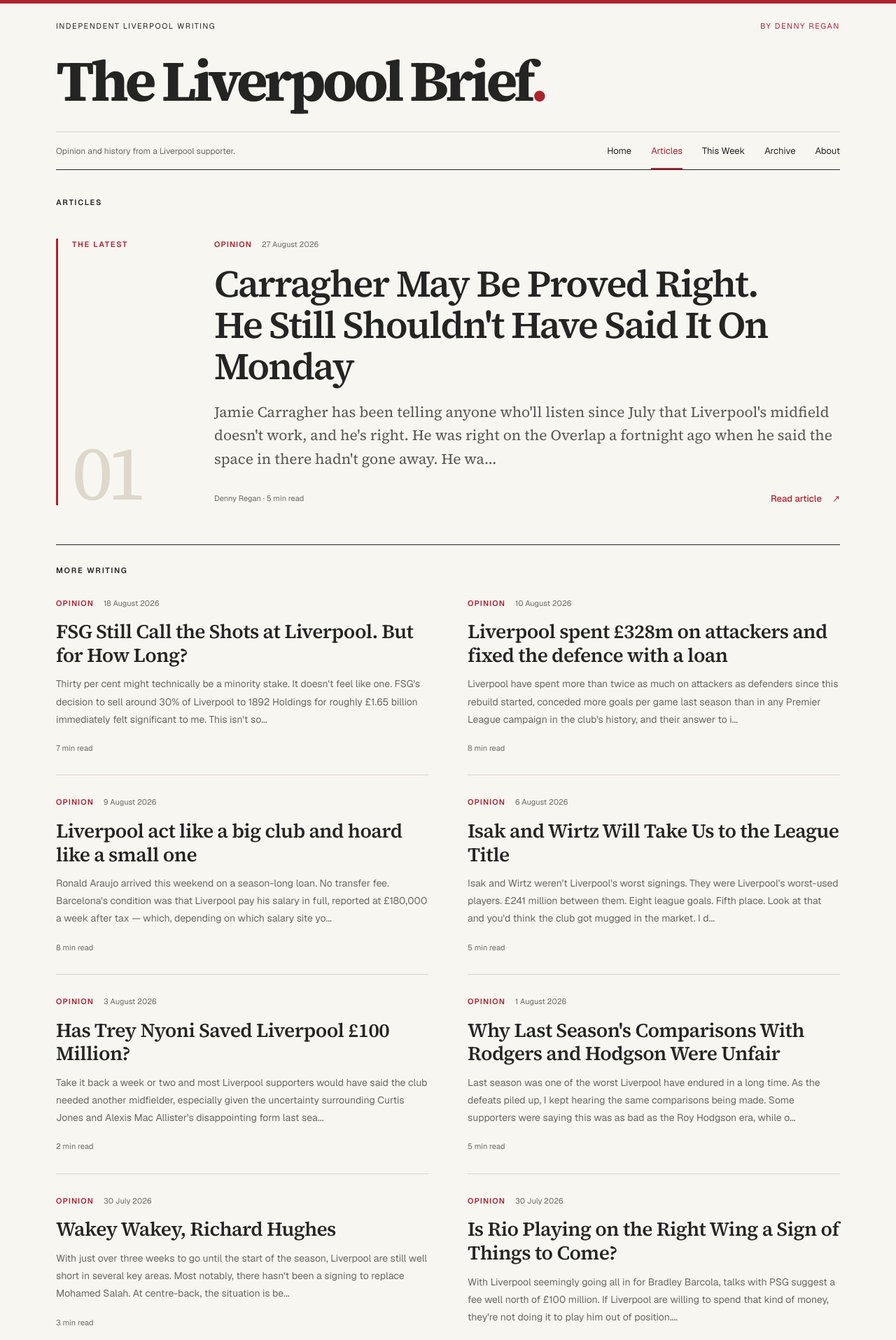
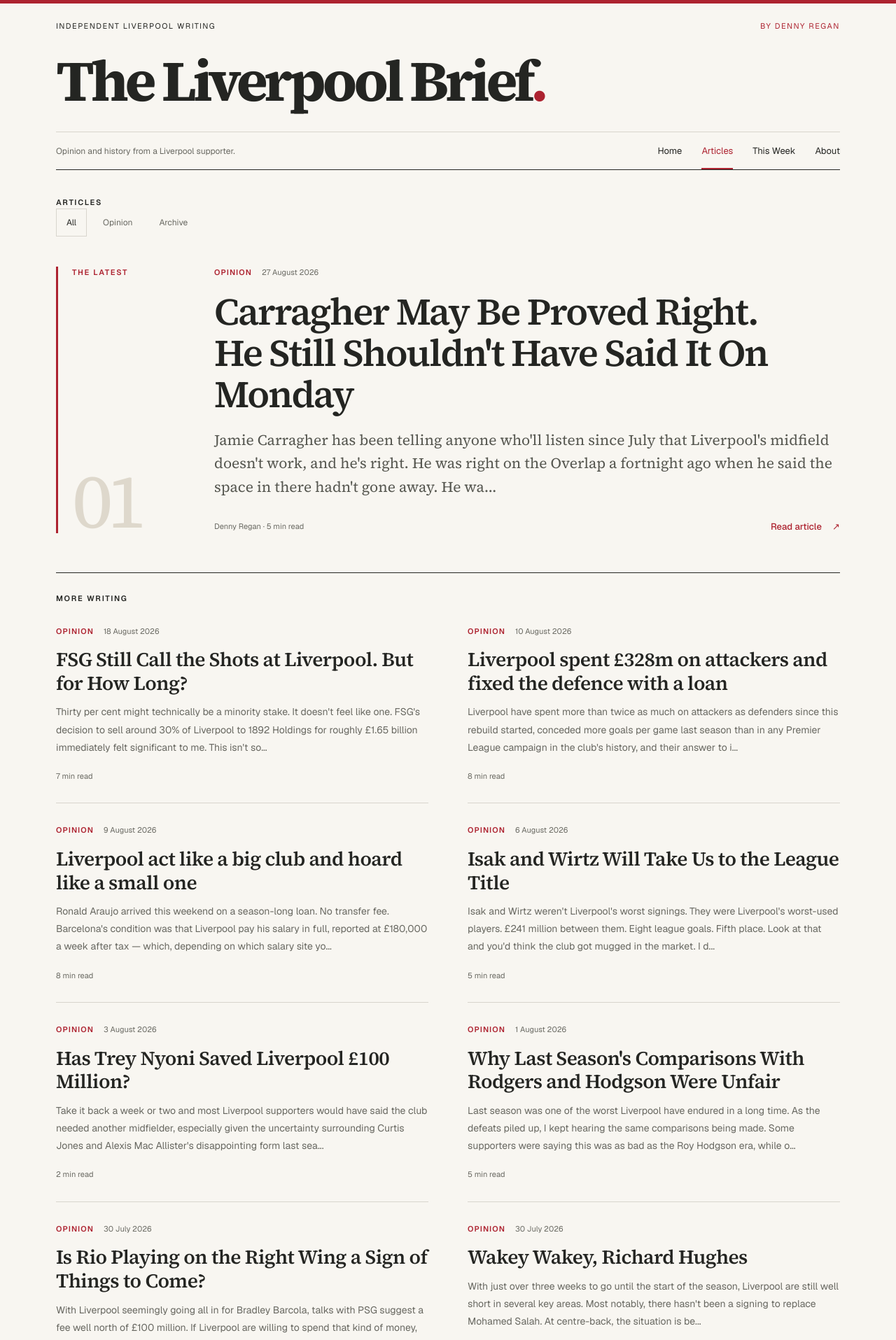
Before and after one commit to DennyRegan/the-liverpool-brief, a Next.js app: page /articles in a window 1280 px wide. Shown: the top 1915 px of the page at 70% size. Built offline with nearby package versions, Linux system fonts and the light colour scheme.

Commit message:
Unify article collection and surface historical reading below This Week

```diff
--- a/app/archive/page.tsx
+++ b/app/archive/page.tsx
@@ -1,53 +1,5 @@
-import Link from "next/link";
-import { getArchiveFeatures } from "@/lib/content/archive";
-import { SiteHeader } from "@/app/components/SiteHeader";
-
-const SECTIONS = [
-  {
-    href: "/archive/matches",
-    label: "Matches",
-    description: "Classic Liverpool matches, from European nights to unforgettable derby days.",
-  },
-  {
-    href: "/archive/people",
-    label: "People",
-    description: "The players and managers who shaped Liverpool FC.",
-  },
-  {
-    href: "/archive/seasons",
-    label: "Seasons",
-    description:
-      "We start here, where Bill Shankly takes over, and go right through to the modern day.",
-  },
-];
+import { redirect } from "next/navigation";
 
 export default function ArchivePage() {
-  return (
-    <div className="min-h-screen">
-      <SiteHeader active="archive" />
-      <main id="main-content" className="max-w-2xl mx-auto px-4 py-12">
-        <h1 className="font-serif text-3xl font-bold text-gray-900 mb-2">The Liverpool Archive</h1>
-        <p className="text-gray-500 mb-10">Classic stories from Anfield&rsquo;s history.</p>
-
-        {getArchiveFeatures().length === 0 && <p className="text-gray-600 mb-8">Denny’s archive articles will appear here as they are published.</p>}
-        <ul>
-          {SECTIONS.map((section, index) => (
-            <li key={section.href} className={index > 0 ? "pt-6 mt-6 border-t border-gray-200" : ""}>
-              <Link href={section.href} className="group flex items-start justify-between gap-4">
-                <div>
-                  <h2 className="font-serif text-xl font-bold text-gray-900 mb-2 group-hover:underline">
-                    {section.label}
-                  </h2>
-                  <p className="text-gray-600 leading-relaxed">{section.description}</p>
-                </div>
-                <span className="text-accent text-xl leading-none shrink-0 pt-1" aria-hidden="true">
-                  →
-                </span>
-              </Link>
-            </li>
-          ))}
-        </ul>
-      </main>
-    </div>
-  );
+  redirect("/articles");
 }
--- a/app/articles/page.tsx
+++ b/app/articles/page.tsx
@@ -1,4 +1,4 @@
-import { getArticles } from "@/lib/content/articles";
+import { getWriting } from "@/lib/content/writing";
 import { formatListDate, getExcerpt } from "@/lib/format";
 import { SiteHeader } from "@/app/components/SiteHeader";
 import { ArticleCollection } from "@/app/components/ArticleCollection";
@@ -6,8 +6,8 @@
 export const metadata = { title: "Articles | The Liverpool Brief", alternates: { canonical: "/articles" } };
 
 export default function ArticlesPage() {
-  const articles = getArticles().map(article => ({
-    slug: article.slug, title: article.title, category: article.category,
+  const articles = getWriting().map(article => ({
+    slug: article.slug, href: article.href, title: article.title, category: article.category,
     date: formatListDate(article.date), excerpt: getExcerpt(article.body, 220),
     minutes: Math.max(1, Math.ceil(article.body.split(/\s+/).length / 220)),
   }));
--- a/app/components/ArticleCollection.tsx
+++ b/app/components/ArticleCollection.tsx
@@ -1,28 +1,33 @@
+"use client";
+import { useState } from "react";
 import Link from "next/link";
 
-type ArticleSummary = { slug: string; title: string; category: string; date: string; excerpt: string; minutes: number };
+type ArticleSummary = { slug: string; href: string; title: string; category: string; date: string; excerpt: string; minutes: number };
 
 export function ArticleCollection({ articles, home = false }: { articles: ArticleSummary[]; home?: boolean }) {
-  const [featured, ...rest] = articles;
+  const [filter, setFilter] = useState("All");
+  const visible = home || filter === "All" ? articles : articles.filter(article => article.category === filter);
+  const [featured, ...rest] = visible;
   return (
     <>
       <div className="collection-bar">
         <h1>{home ? "Latest writing" : "Articles"}</h1>
         {home && <Link href="/articles" className="read-link">All articles →</Link>}
       </div>
+      {!home && <div className="filters" aria-label="Article categories">{["All", "Opinion", "Archive"].map(label => <button key={label} aria-pressed={filter === label} onClick={() => setFilter(label)}>{label}</button>)}</div>}
       <div aria-live="polite">
         {featured ? <>
           <article className="featured-article">
             <div className="feature-marker"><span className="eyebrow">The latest</span><span className="feature-number" aria-hidden="true">01</span></div>
             <div>
               <p className="article-meta"><span>{featured.category === "History" ? "Archive" : featured.category}</span><span>{featured.date}</span></p>
-              <h2><Link href={`/articles/${featured.slug}`}>{featured.title}</Link></h2>
+              <h2><Link href={featured.href}>{featured.title}</Link></h2>
               <p className="standfirst">{featured.excerpt}</p>
-              <div className="feature-bottom"><span>Denny Regan · {featured.minutes} min read</span><Link href={`/articles/${featured.slug}`} className="read-link">Read article <span aria-hidden="true">↗</span></Link></div>
+              <div className="feature-bottom"><span>Denny Regan · {featured.minutes} min read</span><Link href={featured.href} className="read-link">Read article <span aria-hidden="true">↗</span></Link></div>
             </div>
           </article>
           {rest.length > 0 && <section className="more-writing" aria-label="More articles"><p className="eyebrow">{home ? "Also recent" : "More writing"}</p><div className="article-grid">
-            {rest.map(article => <article key={article.slug} className="article-card"><p className="article-meta"><span>{article.category === "History" ? "Archive" : article.category}</span><span>{article.date}</span></p><h2><Link href={`/articles/${article.slug}`}>{article.title}</Link></h2><p>{article.excerpt}</p><span className="reading-time">{article.minutes} min read</span></article>)}
+            {rest.map(article => <article key={article.href} className="article-card"><p className="article-meta"><span>{article.category === "History" ? "Archive" : article.category}</span><span>{article.date}</span></p><h2><Link href={article.href}>{article.title}</Link></h2><p>{article.excerpt}</p><span className="reading-time">{article.minutes} min read</span></article>)}
           </div></section>}
         </> : <p className="empty-state">New writing will appear here.</p>}
       </div>
--- a/app/components/HistoryEventCard.tsx
+++ b/app/components/HistoryEventCard.tsx
@@ -1,5 +1,4 @@
 import Image from "next/image";
-import Link from "next/link";
 import type { HistoryEvent } from "@/lib/content/this-week";
 
 export function HistoryEventCard({ event }: { event: HistoryEvent }) {
@@ -10,7 +9,6 @@
       width={event.image.width} height={event.image.height} sizes="(max-width: 700px) calc(100vw - 40px), 560px" />}
     <p className="history-summary">{event.summary}</p>
     <div className="history-links">
-      {event.archiveSlug && <Link href={`/archive/${event.archiveSlug}`}>Read the full story →</Link>}
       <a href={event.source} target="_blank" rel="noopener noreferrer">Source ↗</a>
     </div>
   </article>;
--- a/app/components/SiteHeader.tsx
+++ b/app/components/SiteHeader.tsx
@@ -10,8 +10,8 @@
         <div className="header-bottom">
           <p>Opinion and history from a Liverpool supporter.</p>
           <nav aria-label="Main navigation">
-            {([{ href: "/", label: "Home", key: "home" }, { href: "/articles", label: "Articles", key: "articles" }, { href: "/this-week", label: "This Week", key: "this-week" }, { href: "/archive", label: "Archive", key: "archive" }, { href: "/about", label: "About", key: "about" }] as const).map(item => (
-              <Link key={item.key} href={item.href} aria-current={active === item.key ? "page" : undefined}>{item.label}</Link>
+            {([{ href: "/", label: "Home", key: "home" }, { href: "/articles", label: "Articles", key: "articles" }, { href: "/this-week", label: "This Week", key: "this-week" }, { href: "/about", label: "About", key: "about" }] as const).map(item => (
+              <Link key={item.key} href={item.href} aria-current={(active === "archive" ? "articles" : active) === item.key ? "page" : undefined}>{item.label}</Link>
             ))}
           </nav>
         </div>
--- a/app/page.tsx
+++ b/app/page.tsx
@@ -1,11 +1,11 @@
-import { getArticles } from "@/lib/content/articles";
+import { getWriting } from "@/lib/content/writing";
 import { formatListDate, getExcerpt } from "@/lib/format";
 import { SiteHeader } from "@/app/components/SiteHeader";
 import { ArticleCollection } from "@/app/components/ArticleCollection";
 
 export default function Home() {
-  const articles = getArticles().slice(0, 3).map(article => ({
-    slug: article.slug, title: article.title, category: article.category,
+  const articles = getWriting().slice(0, 3).map(article => ({
+    slug: article.slug, href: article.href, title: article.title, category: article.category,
     date: formatListDate(article.date), excerpt: getExcerpt(article.body, 220),
     minutes: Math.max(1, Math.ceil(article.body.split(/\s+/).length / 220)),
   }));
--- a/app/this-week/page.tsx
+++ b/app/this-week/page.tsx
@@ -1,6 +1,8 @@
+import Link from "next/link";
+import { getArchiveFeatures } from "@/lib/content/archive";
 import { SiteHeader } from "@/app/components/SiteHeader";
 import { HistoryEventCard } from "@/app/components/HistoryEventCard";
-import { getHistoryEvents, getHistoryWindow } from "@/lib/content/this-week";
+import { getHistoryEvents, getHistoryWindow, getWeekReading } from "@/lib/content/this-week";
 
 export const metadata = {
   title: "This Week in Liverpool History | The Liverpool Brief",
@@ -11,6 +13,7 @@
 
 export default function ThisWeekPage() {
   const days = getHistoryWindow(getHistoryEvents());
+  const reading = getWeekReading(getArchiveFeatures(), days);
   return <><SiteHeader active="this-week" /><main id="main-content" className="reading-page history-page">
     <h1>This Week in Liverpool History</h1>
     <p className="history-range"><time dateTime={days[0].iso}>{days[0].label}</time> – <time dateTime={days[6].iso}>{days[6].label}</time></p>
@@ -18,5 +21,14 @@
       <h2 id={`day-${day.iso}`}><time dateTime={day.iso}>{day.label}</time><span>{day.weekday}</span></h2>
       {day.events.length ? day.events.map(event => <HistoryEventCard key={event.slug} event={event} />) : <p className="history-empty">No entry yet</p>}
     </section>)}
+    {reading.length > 0 && <section className="history-section" aria-labelledby="further-reading">
+      <h2 id="further-reading">Further reading</h2>
+      <p className="history-summary">Longer stories from this week in Liverpool history.</p>
+      {reading.map(article => <article className="history-entry" key={article.slug}>
+        <h3><Link href={`/archive/${article.slug}`}>{article.title}</Link></h3>
+        <p className="history-summary">{article.excerpt}</p>
+        <Link className="read-link" href={`/archive/${article.slug}`}>Read the full story →</Link>
+      </article>)}
+    </section>}
   </main></>;
 }
--- a/lib/content/this-week.ts
+++ b/lib/content/this-week.ts
@@ -69,3 +69,10 @@
     };
   });
 }
+
+// Select metadata only: article bodies remain in the standalone Archive files.
+export function getWeekReading<T extends { slug: string; historicalEventDate?: string }>(articles: T[], days: ReturnType<typeof getHistoryWindow>): T[] {
+  const dates = new Set(days.map(day => day.iso.slice(5)));
+  const linked = new Set(days.flatMap(day => day.events.flatMap(event => event.archiveSlug ? [event.archiveSlug] : [])));
+  return articles.filter(article => linked.has(article.slug) || (article.historicalEventDate && dates.has(article.historicalEventDate.slice(5))));
+}
--- /dev/null
+++ b/lib/content/writing.ts
@@ -0,0 +1,10 @@
+import { getArticles } from "./articles";
+import { getArchiveFeatures } from "./archive";
+
+// Keep each piece at its existing URL; combine only the collection metadata.
+export function getWriting() {
+  return [
+    ...getArticles().map(article => ({ ...article, category: "Opinion", href: `/articles/${article.slug}` })),
+    ...getArchiveFeatures().map(article => ({ ...article, category: "Archive", href: `/archive/${article.slug}` })),
+  ].sort((a, b) => b.date.localeCompare(a.date) || a.href.localeCompare(b.href));
+}
```
Also changed, not shown: 3 other files (tests, documents, lock files or other folders).
